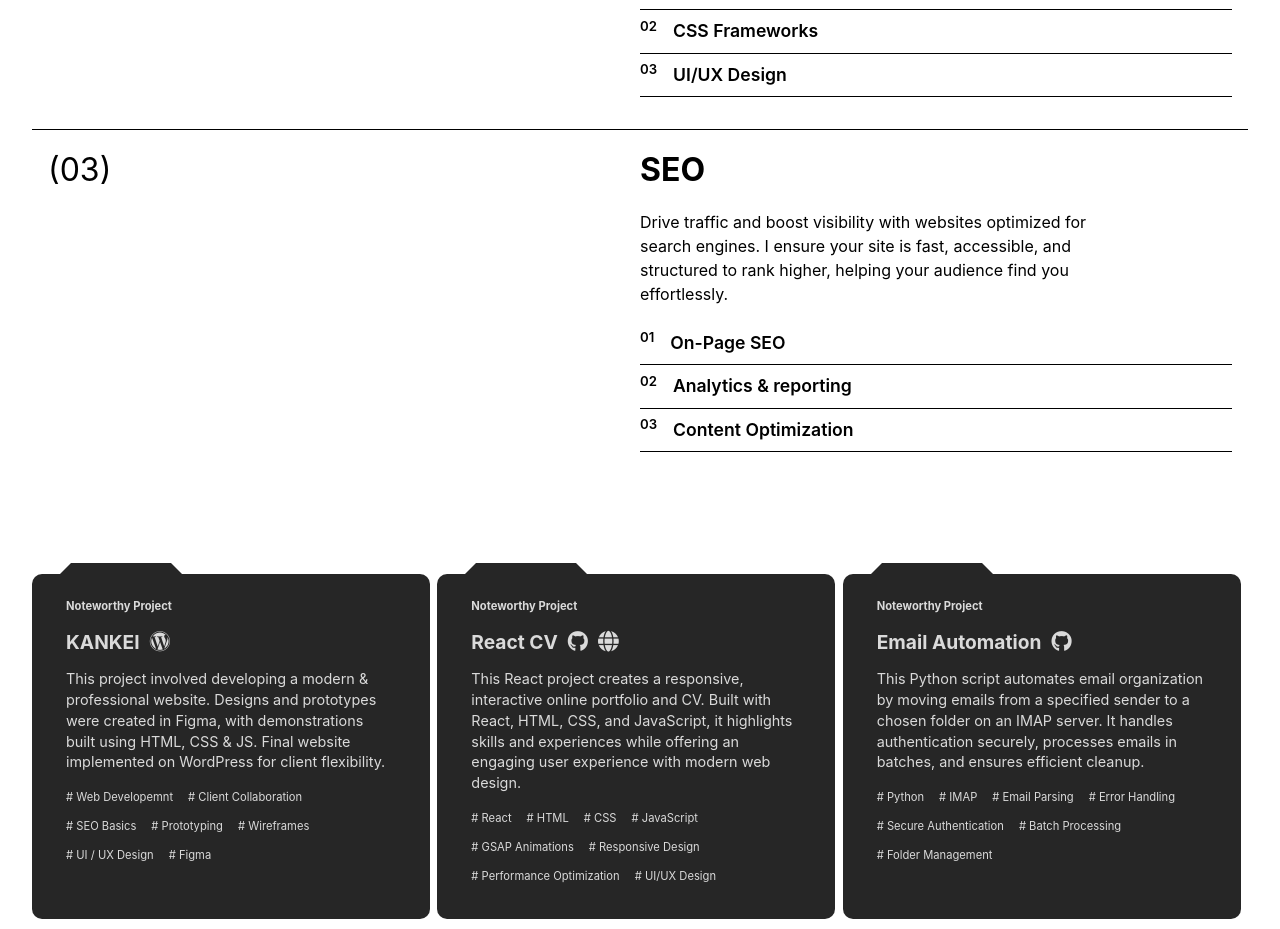
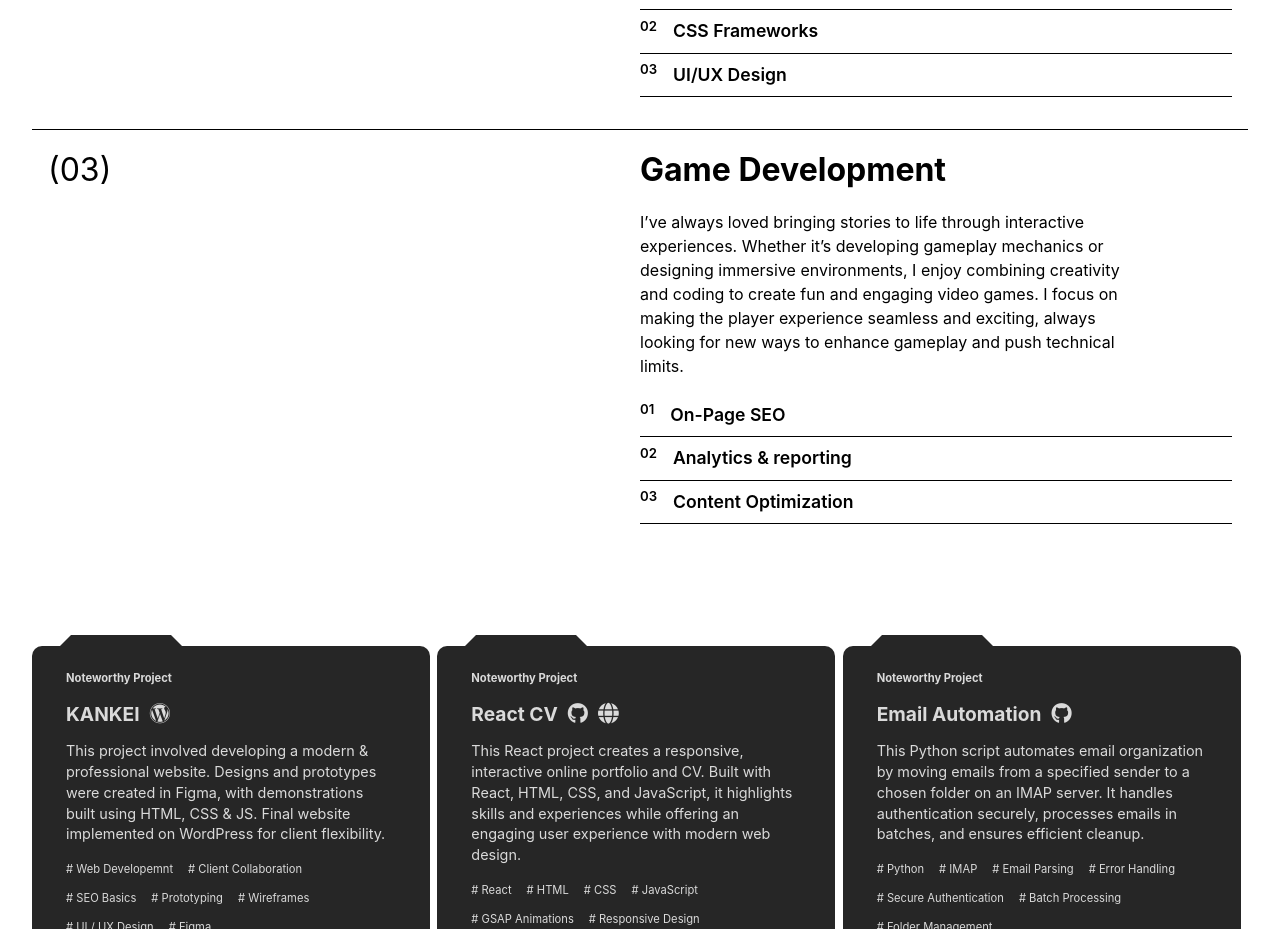
Before and after one commit to BigDaveCoding/react-practice, a React (Vite) app in the folder my-first-react-project/: page / in a window 1280 px wide. Shown: the part 1829-2758 px from the top of the page. Built offline with nearby package versions, Linux system fonts and the light colour scheme.

Commit message:
adjusted seo ref to gameDev ref. changed useEffect variables etc. added game_dev_text

```diff
--- a/my-first-react-project/src/interests.jsx
+++ b/my-first-react-project/src/interests.jsx
@@ -16,27 +16,28 @@ function Interests() {
                                 Whether it’s designing websites that are easy to use and visually stunning, exploring new tech like animations and interactive features,\
                                 or diving into data to understand what works best—I'm always learning and pushing my boundaries to build something meaningful"
 
-    const seo_text = "Drive traffic and boost visibility with websites optimized for search engines.\
-                         I ensure your site is fast, accessible, and structured to rank higher, helping your audience find you effortlessly."
+    const game_dev_text = "I’ve always loved bringing stories to life through interactive experiences.\
+     Whether it’s developing gameplay mechanics or designing immersive environments, I enjoy combining creativity and coding to create fun and engaging video games.\
+      I focus on making the player experience seamless and exciting, always looking for new ways to enhance gameplay and push technical limits."
 
 
     const introSection = useRef(null)
     const webDevSection = useRef(null)
     const webDesignSection = useRef(null)
-    const seoSection = useRef(null)
+    const gameDevSection = useRef(null)
 
     useEffect(() => {
         const webDev = webDevSection.current;
         const webDesign = webDesignSection.current;
-        const seo = seoSection.current;
+        const gameDev = gameDevSection.current;
 
 
-        if (webDev && webDesign && seo) {
+        if (webDev && webDesign && gameDevSection) {
             gsap.to(webDev, {
                 scrollTrigger: {
                     trigger: webDev,
                     start: 'top 10%', // Pin starts when the top of the element reaches the top of the viewport
-                    endTrigger: seo,
+                    endTrigger: gameDev,
                     end: 'top 25%',
                     pin: true,
                     pinSpacing: false,
@@ -48,7 +49,7 @@ function Interests() {
                 scrollTrigger: {
                     trigger: webDesign,
                     start: 'top 17.5%',
-                    endTrigger: seo,
+                    endTrigger: gameDev,
                     end: 'top 25%',
                     pin: true,
                     pinSpacing: false,
@@ -56,9 +57,9 @@ function Interests() {
                 }
             });
 
-            gsap.to(seo, {
+            gsap.to(gameDev, {
                 scrollTrigger: {
-                    trigger: seo,
+                    trigger: gameDev,
                     start: 'top 25%',
                     end: 'top 25%',
                     pin: true,
@@ -78,7 +79,7 @@ function Interests() {
         const intro = introSection.current;
         const webDev = webDevSection.current;
         const webDesign = webDesignSection.current;
-        const seo = seoSection.current;
+        const gameDev = gameDevSection.current;
 
         if(intro) {
             gsap.fromTo(intro, {
@@ -129,8 +130,8 @@ function Interests() {
             })
         }
 
-        if (seo) {
-            gsap.fromTo(seo, {
+        if (gameDev) {
+            gsap.fromTo(gameDev, {
                 opacity: 0,
                 x: -500,
             }, {
@@ -138,7 +139,7 @@ function Interests() {
                 x: 0,
                 duration: 1,
                 scrollTrigger: {
-                    trigger: seo,
+                    trigger: gameDev,
                     start: 'top 75%',
                     end: 'bottom 50%',
                 }
@@ -194,11 +195,11 @@ function Interests() {
                     </div>
                 </div>
 
-                <div ref={seoSection} className="services_grid s_grid_item">
+                <div ref={gameDevSection} className="services_grid s_grid_item">
                     <span className="s_grid_column_one">(03)</span>
                     <div className = "service">
-                        <h4>SEO</h4>
-                        <p>{seo_text}</p>
+                        <h4>Game Development</h4>
+                        <p>{game_dev_text}</p>
                         <ul>
                             <li><span className="service_list_key"><sup>01</sup></span>On-Page SEO</li>
                             <li><span className="service_list_key"><sup>02</sup></span>Analytics & reporting</li>
```
